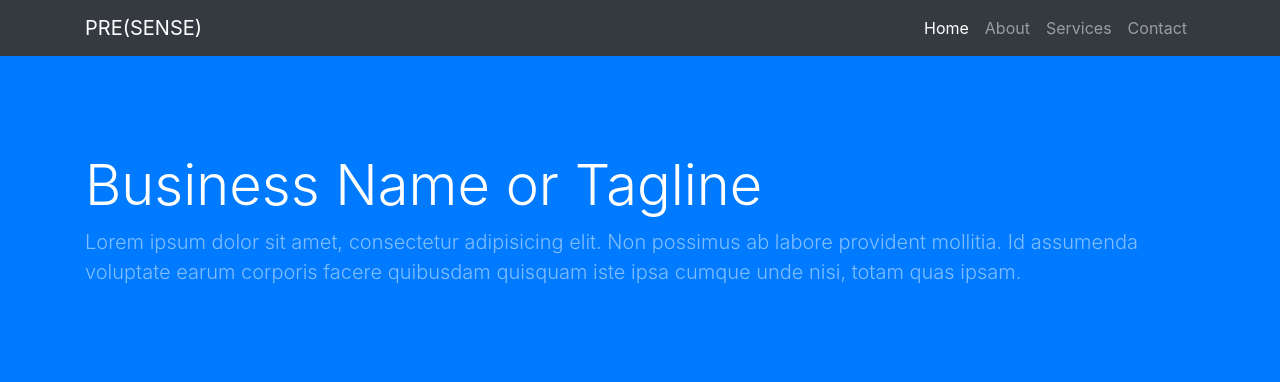
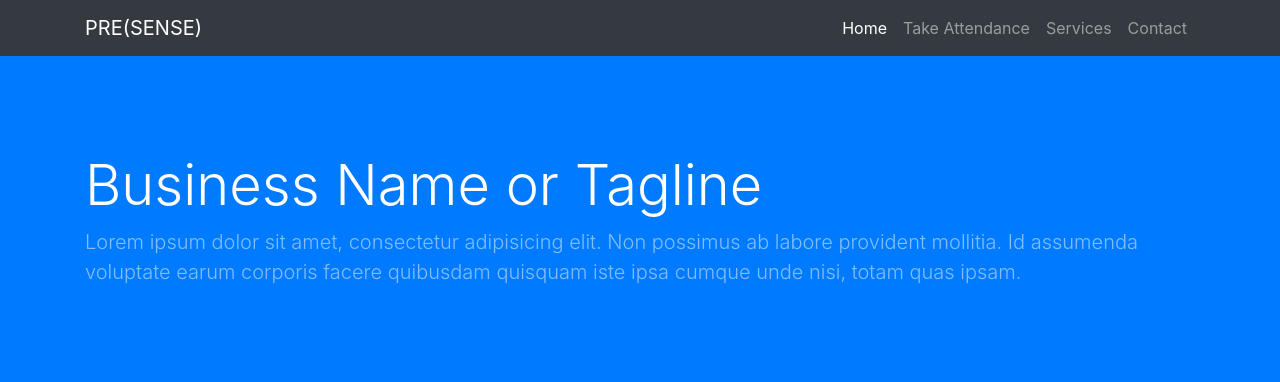
Before and after one commit to kinmeng/SMT203_PROJECT, a Flask app: page / in a window 1280 px wide. Shown: the top 382 px of the page. Run offline with Flask 2, Linux system fonts and the light colour scheme; grey boxes labelled with a size stand in for pictures from a placeholder-image service; some libraries are stand-ins or nearby versions.

Commit message:
Changed "About" to "Take Attendance" for easier identification for the other group members & testing push.

```diff
--- a/SMT_attendance/templates/home.html
+++ b/SMT_attendance/templates/home.html
@@ -40,7 +40,7 @@
             </a>
           </li>
           <li class="nav-item">
-            <a class="nav-link" href="{{ url_for('uploader', filename='upload.html') }}">About</a>
+            <a class="nav-link" href="{{ url_for('uploader', filename='upload.html') }}">Take Attendance</a>
           </li>
           <li class="nav-item">
             <a class="nav-link" href="#">Services</a>
```
